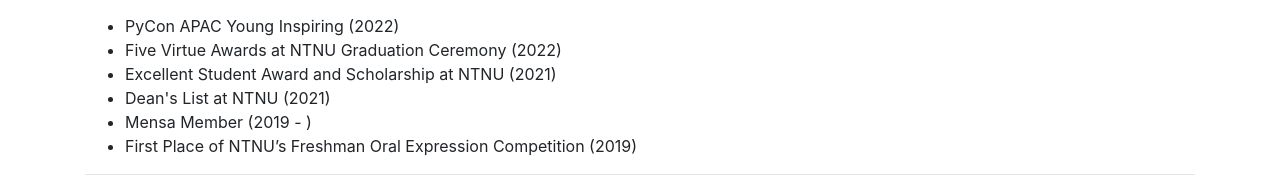
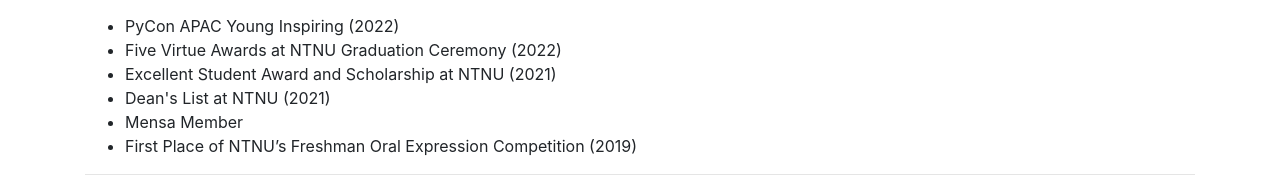
Before and after one commit to EasonC13/CV_Academic, a Nuxt app: page / in a window 1280 px wide. Shown: the part 2691-2886 px from the top of the page. Built offline with nearby package versions, Linux system fonts and the light colour scheme.

Commit message:
update HonorAwards

```diff
--- a/components/HonorAwards.vue
+++ b/components/HonorAwards.vue
@@ -6,7 +6,7 @@
       <li>Five Virtue Awards at NTNU Graduation Ceremony (2022)</li>
       <li>Excellent Student Award and Scholarship at NTNU (2021)</li>
       <li>Dean's List at NTNU (2021)</li>
-      <li>Mensa Member (2019 - )</li>
+      <li>Mensa Member</li>
       <li>First Place of NTNU’s Freshman Oral Expression Competition (2019)</li>
 
       <!-- <li>Collected all five of the NTNU's Five Virtue Awards: Moral, Intellectual, Physical, Social, and Aesthetic</li> -->
```
